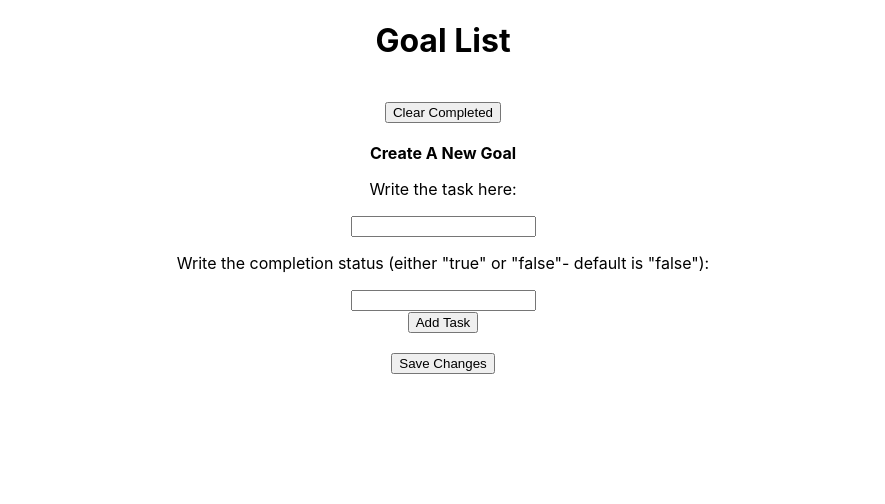
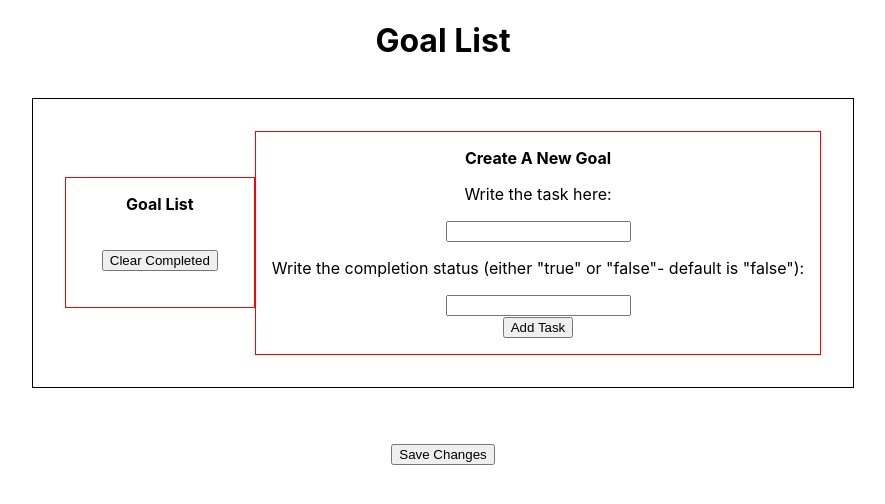
Before and after one commit to ctbreen/xyzBuddy, a React (Create React App) app in the folder front-end/: page / in a window 1280 px wide. Shown: the top 504 px of the page, without its empty margins (197-1082 px from the left). Built offline with nearby package versions, Linux system fonts and the light colour scheme; no server answers.

Commit message:
Minor appeareance changes
Updated some of the CSS and divs to make the application visually pleasing.

```diff
--- a/front-end/src/App.css
+++ b/front-end/src/App.css
@@ -1,38 +1,27 @@
 .App {
-  text-align: center;
-}
-
-.App-logo {
-  height: 40vmin;
-  pointer-events: none;
-}
-
-@media (prefers-reduced-motion: no-preference) {
-  .App-logo {
-    animation: App-logo-spin infinite 20s linear;
-  }
-}
-
-.App-header {
-  background-color: #282c34;
-  min-height: 100vh;
   display: flex;
   flex-direction: column;
   align-items: center;
-  justify-content: center;
-  font-size: calc(10px + 2vmin);
-  color: white;
 }
-
-.App-link {
-  color: #61dafb;
+.ListMods{
+  left: 0;
+  border: 1px solid black;
+  margin: 1rem;
+  padding: 2rem 2rem;
+  text-align: center;
 }
-
-@keyframes App-logo-spin {
-  from {
-    transform: rotate(0deg);
-  }
-  to {
-    transform: rotate(360deg);
-  }
+.GoalList {
+  display: inline-block;
+  border: 1px solid red;
+  padding: 1rem 1rem;
+  vertical-align: middle;
 }
+.InputForm {
+  display: inline-block;
+  border: 1px solid red;
+  padding: 1rem 1rem;
+  vertical-align: middle;
+}
+.PushChanges {
+  margin-top: 20px;
+}
--- a/front-end/src/App.js
+++ b/front-end/src/App.js
@@ -47,10 +47,19 @@ function App() {
 
  return (
    <div className="App">
-     <Header />
-     <GoalList goalList={goalList} handleToggle = {handleToggle} handleFilter={handleFilter}/>
-     <InputForm goalList={goalList} setGoalList={setGoalList}/>
-     <PushChanges sendGoalList= {sendGoalList}/>
+
+      <Header/>
+    <div className='ListMods'>
+      <div className="GoalList">
+        <GoalList goalList={goalList} handleToggle = {handleToggle} handleFilter={handleFilter}/>
+      </div>
+      <div className='InputForm'>
+        <InputForm goalList={goalList} setGoalList={setGoalList}/>
+      </div>
+    </div>
+     <div className='PushChanges'>
+      <PushChanges sendGoalList= {sendGoalList}/>
+     </div>
    </div>
  );
 }
--- a/front-end/src/GoalList.js
+++ b/front-end/src/GoalList.js
@@ -4,6 +4,9 @@ import Goal from './Goal';
 
 const GoalList = ({goalList, handleToggle, handleFilter}) => {
    return (
+    <div>
+        <b>Goal List</b>
+        <p></p>
         <div>
             {goalList.map(goal => {
                 return (
@@ -12,6 +15,7 @@ const GoalList = ({goalList, handleToggle, handleFilter}) => {
             })}
             <button style={{margin: '20px'}} onClick={handleFilter}>Clear Completed</button>
         </div>
+    </div>
    );
 };
 
```
Lines whose indentation alone changed are shown as unchanged.
